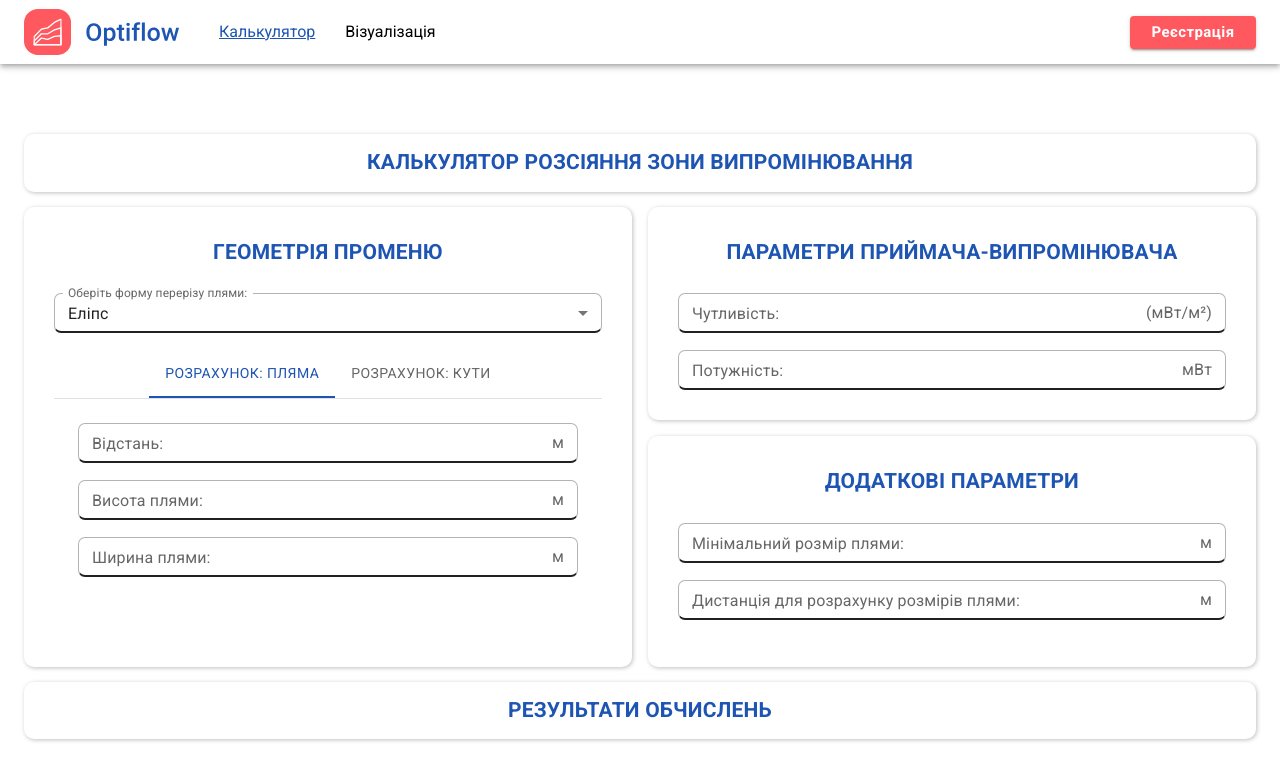
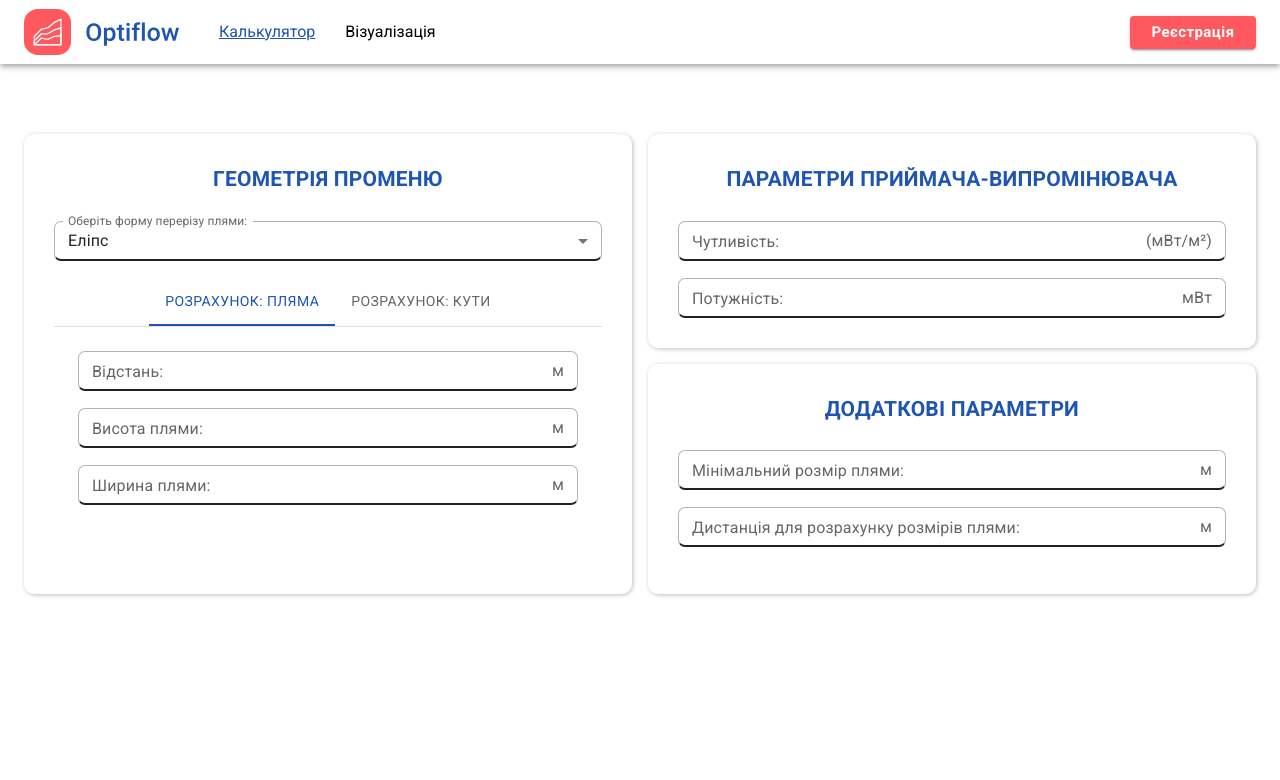
Before and after one commit to Skiftech-project/optiflow-frontend, a React (Vite) app: page /calculator in a window 1280 px wide. Shown: the top 780 px of the page. Built offline with nearby package versions, Linux system fonts and the light colour scheme.

Commit message:
refactor: it became reusable and adaptive

```diff
--- a/src/components/ui/TitleBlock/TitleBlock.jsx
+++ b/src/components/ui/TitleBlock/TitleBlock.jsx
@@ -1,34 +1,47 @@
-import Typography from '@mui/material/Typography';
+import { Typography } from '@mui/material';
 import PropTypes from 'prop-types';
 
-const style = {
+const defaultStyle = {
+    color: '#1E55B3',
+    textTransform: 'uppercase',
+    fontWeight: 'bold',
+    fontSize: { xs: 14, sm: 18, md: 21 },
+};
+
+const blockStyle = {
     padding: '13px 0',
-    textAlign: 'center',
     borderRadius: '10px',
     background: '#FFF',
     boxShadow: '1px 1px 4px 0px rgba(0, 0, 0, 0.25)',
 };
 
-const TitleBlock = props => {
+const TitleBlock = ({
+    align = 'center',
+    component = 'h2',
+    block,
+    sx,
+    children,
+    ...props
+}) => {
+    const style = block ? { ...defaultStyle, ...blockStyle } : { ...defaultStyle };
     return (
-        <div style={style}>
-            <Typography
-                sx={{
-                    color: '#1E55B3',
-                    textTransform: 'uppercase',
-                    fontWeight: 'bold',
-                    fontSize: 21,
-                }}
-                component="h2"
-            >
-                {props.title}
-            </Typography>
-        </div>
+        <Typography
+            align={align}
+            sx={{ ...style, ...sx }}
+            component={component}
+            {...props}
+        >
+            {children}
+        </Typography>
     );
 };
 
 TitleBlock.propTypes = {
-    title: PropTypes.string.isRequired,
+    align: PropTypes.oneOf(['center', 'left', 'right']),
+    block: PropTypes.bool,
+    component: PropTypes.elementType,
+    sx: PropTypes.object,
+    children: PropTypes.node.isRequired,
 };
 
 export default TitleBlock;
```
